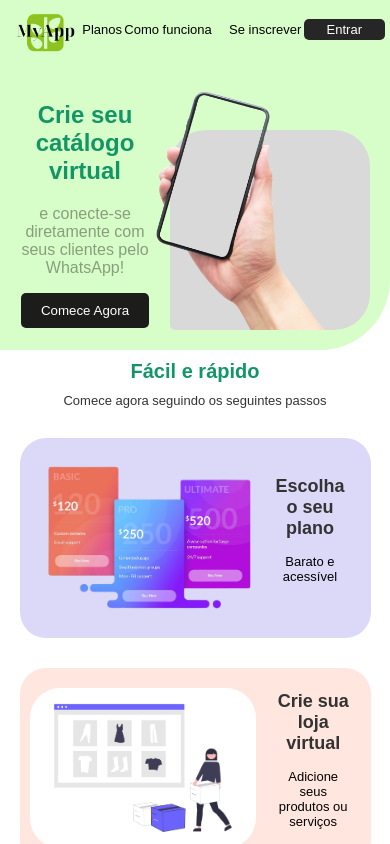
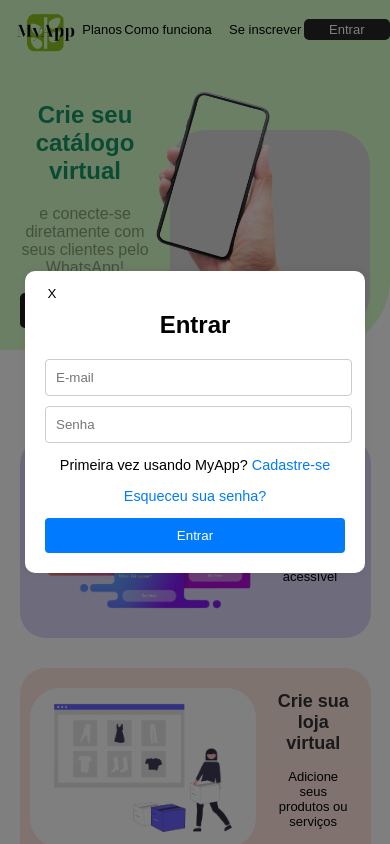
Before and after one commit to vitorclaudio/CommerceFrontEnd, a React (Create React App) app in the folder commercefrontend/: page / in a window 390 px wide. Both pictures are taken after a click on the button "Entrar". Shown: the top 844 px of the page. Built offline with nearby package versions, Linux system fonts and the light colour scheme.

Commit message:
Tela modal Login Mobile e Desktop. AuthenticationService.js

```diff
--- a/commercefrontend/package.json
+++ b/commercefrontend/package.json
@@ -7,6 +7,7 @@
     "@testing-library/jest-dom": "^5.17.0",
     "@testing-library/react": "^13.4.0",
     "@testing-library/user-event": "^13.5.0",
+    "crypto-js": "^4.2.0",
     "react": "^18.2.0",
     "react-dom": "^18.2.0",
     "react-scripts": "^3.0.1",
--- a/commercefrontend/src/Pages/Home/Home.js
+++ b/commercefrontend/src/Pages/Home/Home.js
@@ -1,4 +1,4 @@
-import React from 'react';
+import React, { useState } from 'react';
 import './Home.css';
 import logoImageUrl from '../../Images/Logo/logoProvisoria.png';
 import handImage from '../../Images/Home/handphone.webp'; // adjust the path according to your project structure
@@ -6,10 +6,12 @@
 import BuildStoreImage from '../../Images/Home/pickshop.png'; // adjust the path according to your project structure
 import ExploreAndSelectImage from '../../Images/Home/shop.png'; // adjust the path according to your project structure
 import RedirectToWppImage from '../../Images/Home/whatsapp-no-ecommerce.jpg'; // adjust the path according to your project structure
+import Login from './../Login/Login'; // adjust path if needed
 
 
 function Home() {
 
+    const [showLoginModal, setShowLoginModal] = useState(false);
 
     return (
         <div className="app-container">
@@ -29,7 +31,7 @@
                     <div className="headerTextInscrevaSe" href="#">Se inscrever</div>
                 </nav>
                 <nav>
-                    <button href="#">Entrar</button>
+                    <button onClick={() => setShowLoginModal(true)}>Entrar</button>
                 </nav>
 
 
@@ -187,6 +189,9 @@
                 </div>
 
             </footer>
+
+            {showLoginModal && <Login onClose={() => setShowLoginModal(false)} />}
+
         </div>
     );
 }
--- /dev/null
+++ b/commercefrontend/src/Pages/Login/Login.css
@@ -0,0 +1,86 @@
+.login-container {
+    position: fixed;    /* Cover the entire screen */
+    top: 0;
+    left: 0;
+    right: 0;
+    bottom: 0;
+    background: rgba(0, 0, 0, 0.5);    /* Dark transparent background for the overlay effect */
+    display: flex;
+    justify-content: center;
+    align-items: center;
+    z-index: 9999;    /* Ensure it overlays other elements */
+}
+.login-exit-button {
+
+    padding: 5px;
+    width: 10%;
+    position: absolute; /* This will position the button relative to the .login-box */
+    left: 10px;         /* Adjust as needed for horizontal positioning from the left */
+    top: 10px;          /* Adjust as needed for vertical positioning from the top */
+background-color: white;
+    color: black;
+}
+
+
+
+.login-box {
+    background-color: #fff;
+    padding: 20px;
+    width: 300px;           /* You can adjust this if you feel the modal is too small */
+    max-height: 90vh;       /* This will ensure it takes up to 90% of the viewport height */
+    overflow-y: auto;       /* It will show a scrollbar if content exceeds */
+    box-shadow: 0px 0px 10px rgba(0, 0, 0, 0.1);
+    position: relative;
+    border-radius: 10px;
+}
+
+
+h2 {
+    text-align: center;
+    margin-bottom: 20px;
+}
+
+.input-container {
+    margin-bottom: 10px;
+    width: 95%;
+}
+
+input {
+    width: 100%;
+    padding: 10px;
+    border: 1px solid #ccc;
+    border-radius: 4px;
+}
+
+button {
+    width: 100%;
+    padding: 10px;
+    background-color: #007BFF;
+    color: white;
+    border: none;
+    border-radius: 4px;
+    cursor: pointer;
+    transition: background-color 0.3s;
+}
+
+button:hover {
+    background-color: #0056b3;
+}
+
+.help-text {
+    margin: 10px 0;
+}
+
+.help-text p {
+    font-size: 0.9em;
+    text-align: center;
+}
+
+.help-text a {
+    color: #007BFF;
+    text-decoration: none;
+}
+
+.help-text a:hover {
+    text-decoration: underline;
+}
--- /dev/null
+++ b/commercefrontend/src/Pages/Login/Login.js
@@ -0,0 +1,56 @@
+import React, { useRef, useState } from 'react';
+import CryptoJS from 'crypto-js';
+import './Login.css';
+import '../../API/AuthenticationService';
+import {SearchUserByLoginAndPassword} from "../../API/AuthenticationService";
+
+function Login({ onClose }) {
+
+    const containerRef = useRef(null);  // Create a ref for the container
+    const [email, setEmail] = useState(''); // State to hold email value
+    const [password, setPassword] = useState(''); // State to hold password value
+
+    const handleClickOutside = (e) => {
+        if (e.target === containerRef.current) {
+            onClose();
+        }
+    };
+
+    const handleLogin = async () => {
+        const hashedPassword = CryptoJS.SHA256(password).toString(CryptoJS.enc.Hex);
+        console.log(email, hashedPassword);
+        await SearchUserByLoginAndPassword(email, hashedPassword);
+    };
+
+    return (
+        <div className="login-container" onClick={handleClickOutside} ref={containerRef}>
+            <div className="login-box">
+                <button onClick={onClose} className="login-exit-button" >X</button>
+                <h2>Entrar</h2>
+                <div className="input-container">
+                    <input
+                        type="email"
+                        placeholder="E-mail"
+                        value={email}
+                        onChange={e => setEmail(e.target.value)}
+                    />
+                </div>
+                <div className="input-container">
+                    <input
+                        type="password"
+                        placeholder="Senha"
+                        value={password}
+                        onChange={e => setPassword(e.target.value)}
+                    />
+                </div>
+                <div className="help-text">
+                    <p>Primeira vez usando MyApp? <a href="/register">Cadastre-se</a></p>
+                    <p><a href="/forgot">Esqueceu sua senha?</a></p>
+                </div>
+                <button onClick={handleLogin}>Entrar</button>
+            </div>
+        </div>
+    );
+}
+
+export default Login;
```
Also changed, not shown: 1 other file (tests, documents, lock files or other folders).
